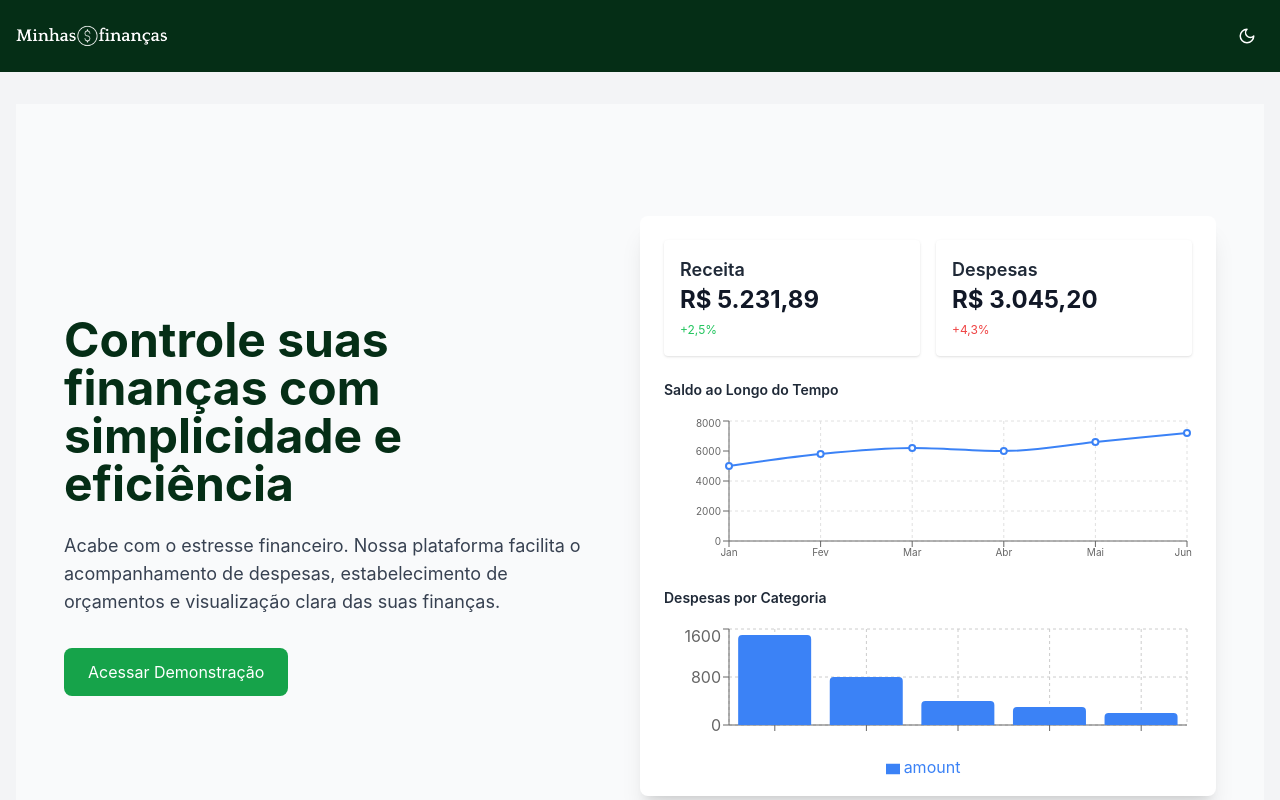
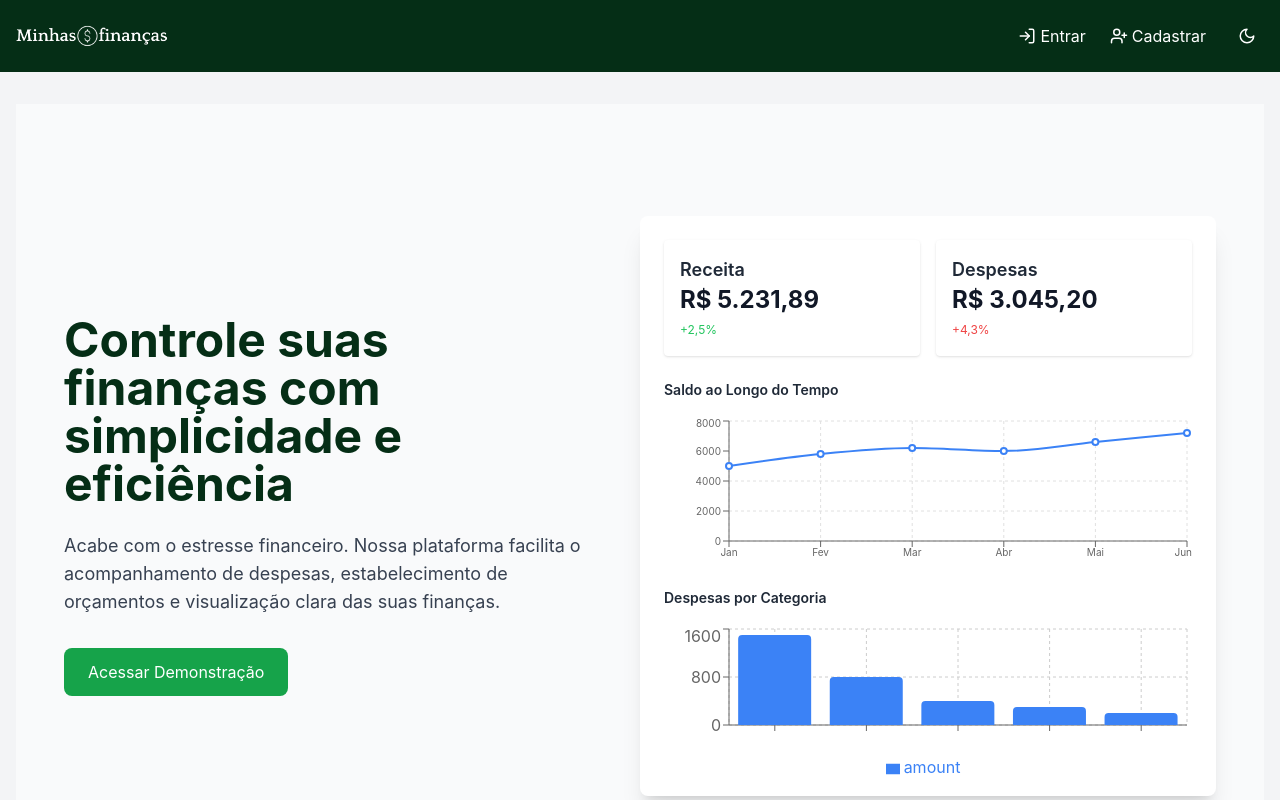
Before and after one commit to LucasXvr/financial-management-dashboard, a React (Vite) app in the folder Fin.Web.React/: page / in a window 1280 px wide. Shown: the top 800 px of the page. Built offline with nearby package versions, Linux system fonts and the light colour scheme.

Commit message:
Botões de cadastrar e login no header

```diff
--- a/Fin.Web.React/src/components/header.jsx
+++ b/Fin.Web.React/src/components/header.jsx
@@ -1,6 +1,6 @@
 import React, { useEffect, useState } from 'react';
 import { Link, useLocation, useNavigate } from 'react-router-dom';
-import { PieChart, DollarSign, Wallet, Sun, Moon, Bell, AlignJustify, LogOut } from 'lucide-react';
+import { PieChart, DollarSign, Wallet, Sun, Moon, Bell, AlignJustify, LogOut, LogIn, UserPlus } from 'lucide-react';
 import { useAuth } from '../contexts/AuthContext';
 
 export default function Header() {
@@ -78,7 +78,7 @@ export default function Header() {
             isMenuOpen ? 'flex' : 'hidden'
           } w-full lg:flex flex-col lg:flex-row items-start lg:items-center gap-4 lg:gap-6 mt-4 lg:mt-0 lg:w-auto`}
         >
-          {isAuthenticated && (
+          {isAuthenticated ? (
             <>
               <Link
                 to="/dashboard"
@@ -106,6 +106,23 @@ export default function Header() {
               >
                 <Wallet className="mr-1" size={18} />
                 <span className="text-sm sm:text-base">Orçamento</span>
+              </Link>
+            </>
+          ) : (
+            <>
+              <Link
+                to="/login"
+                className="flex items-center hover:text-green-300 transition-colors"
+              >
+                <LogIn className="mr-1" size={18} />
+                <span className="text-sm sm:text-base">Entrar</span>
+              </Link>
+              <Link
+                to="/register"
+                className="flex items-center hover:text-green-300 transition-colors"
+              >
+                <UserPlus className="mr-1" size={18} />
+                <span className="text-sm sm:text-base">Cadastrar</span>
               </Link>
             </>
           )}
```
